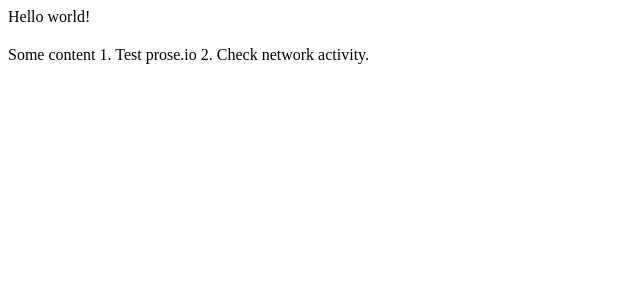
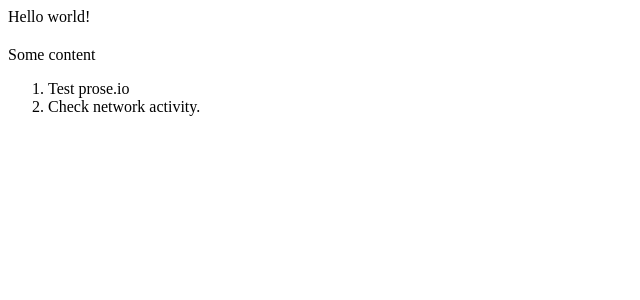
Before and after one commit to denispeplin/githubpages, a Jekyll site: the page built from index.html, in a window 1280 px wide. Shown: the top 300 px of the page, without its empty margins (0-640 px from the left). Built offline with Jekyll 4.4.1, drawn with Linux system fonts in a browser that asks for light colours.

Commit message:
Updated content.html

```diff
--- a/_includes/content.html
+++ b/_includes/content.html
@@ -1,4 +1,6 @@
 Some content
 
-1. Test prose.io
-2. Check network activity.
+<ol>
+  <li>Test prose.io</li>
+  <li>Check network activity.</li>
+</ol>
```
